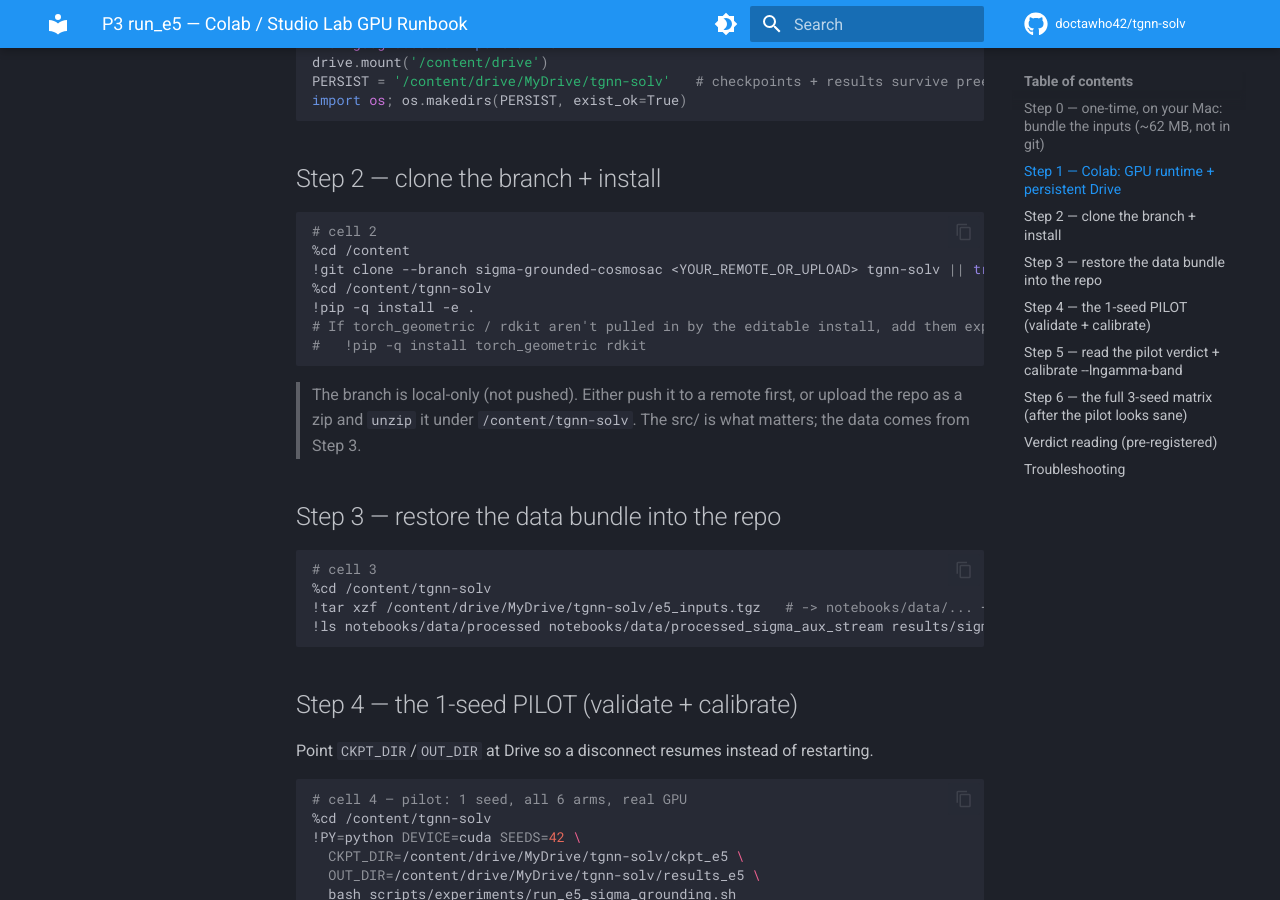
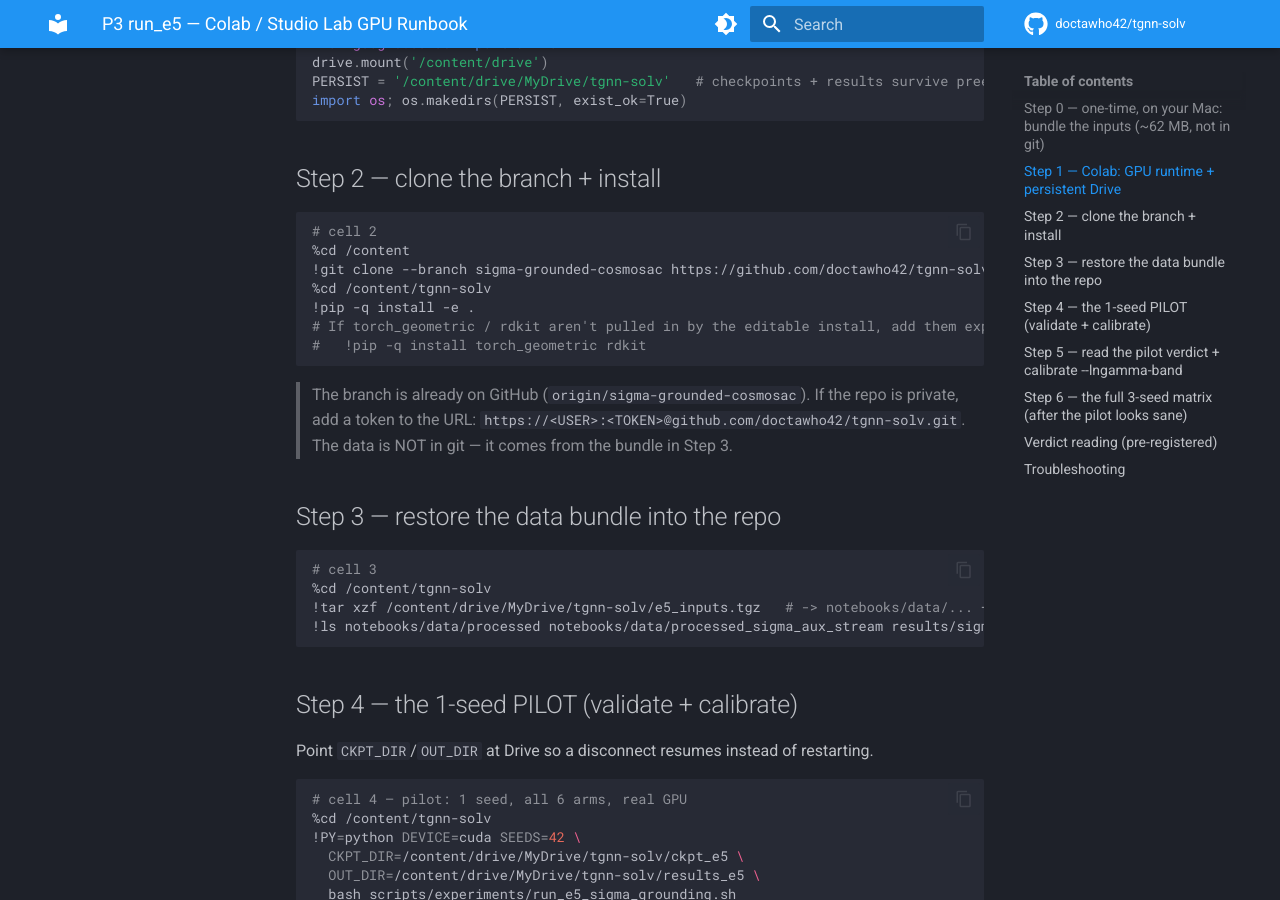
Before and after one commit to doctawho42/tgnn-solv, an MkDocs documentation site: the page built from docs/superpowers/p3-gpu-colab-runbook.md, in a window 1280 px wide and 900 px high, scrolled down 804 px. Built offline with MkDocs 1.6.1 and Material for MkDocs 9.7.7, drawn with Linux system fonts in a browser that asks for light colours; a script that is not in the unit is left out; comment, search, counter and statistics services are not loaded.

Commit message:
docs(e5): real clone URL in Colab runbook

````diff
--- a/docs/superpowers/p3-gpu-colab-runbook.md
+++ b/docs/superpowers/p3-gpu-colab-runbook.md
@@ -38,16 +38,16 @@ import os; os.makedirs(PERSIST, exist_ok=True)
 ```bash
 # cell 2
 %cd /content
-!git clone --branch sigma-grounded-cosmosac <YOUR_REMOTE_OR_UPLOAD> tgnn-solv || true
+!git clone --branch sigma-grounded-cosmosac https://github.com/doctawho42/tgnn-solv.git tgnn-solv
 %cd /content/tgnn-solv
 !pip -q install -e .
 # If torch_geometric / rdkit aren't pulled in by the editable install, add them explicitly:
 #   !pip -q install torch_geometric rdkit
 ```
 
-> The branch is local-only (not pushed). Either push it to a remote first, or upload the
-> repo as a zip and `unzip` it under `/content/tgnn-solv`. The src/ is what matters; the
-> data comes from Step 3.
+> The branch is already on GitHub (`origin/sigma-grounded-cosmosac`). If the repo is
+> private, add a token to the URL: `https://<USER>:<TOKEN>@github.com/doctawho42/tgnn-solv.git`.
+> The data is NOT in git — it comes from the bundle in Step 3.
 
 ## Step 3 — restore the data bundle into the repo
 
````
